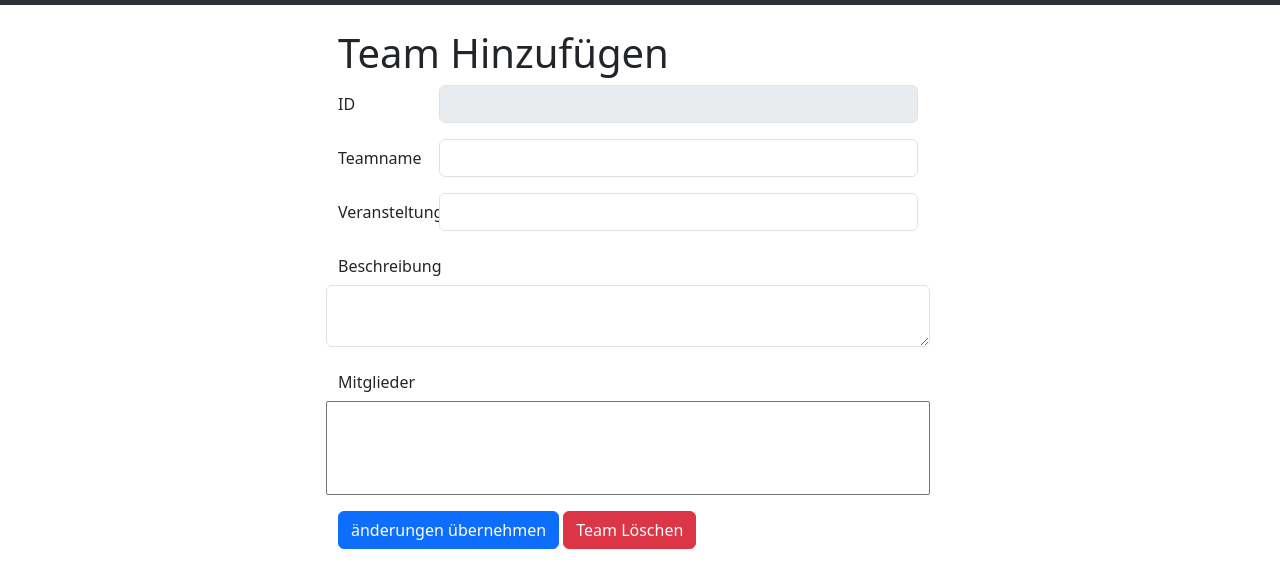
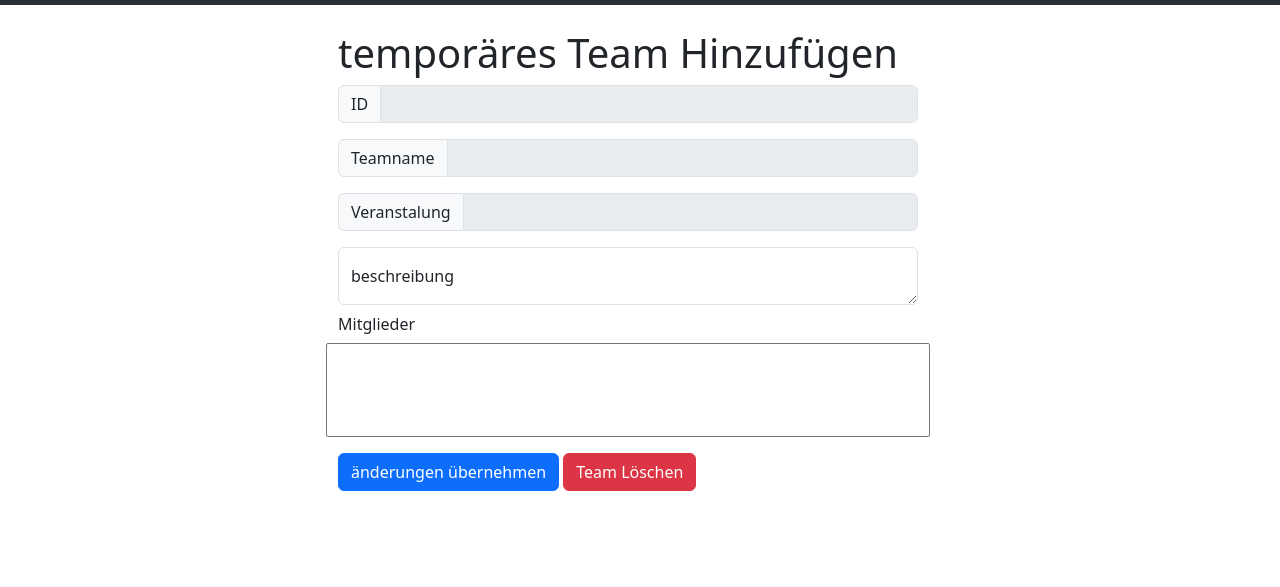
Before and after one commit to alessioC42/rrmanager, a website: page sites/tempteams/overview/index.html in a window 1280 px wide. Shown: the part 53-640 px from the top of the page. Drawn offline with Linux system fonts and the light colour scheme; no server answers.

Commit message:
rewrote <textarea> styles
bootstrap cards in UI

```diff
--- a/sites/tempteams/overview/index.html
+++ b/sites/tempteams/overview/index.html
@@ -5,7 +5,8 @@
 <head>
     <title>rrmanager</title>
     <meta name="viewport" content="width=device-width, initial-scale=1">
-    <link href="/sites/bootstrapV530alpha1.css" rel="stylesheet" integrity="sha384-GLhlTQ8iRABdZLl6O3oVMWSktQOp6b7In1Zl3/Jr59b6EGGoI1aFkw7cmDA6j6gD" crossorigin="anonymous">
+    <link href="/sites/bootstrapV530alpha1.css" rel="stylesheet"
+        integrity="sha384-GLhlTQ8iRABdZLl6O3oVMWSktQOp6b7In1Zl3/Jr59b6EGGoI1aFkw7cmDA6j6gD" crossorigin="anonymous">
     <link href="/sites/tom-select.css" rel="stylesheet">
 </head>
 
@@ -58,32 +59,33 @@
         <div class="col-md-6">
             <div class="container-fluid">
                 <br>
-                <h1>Team Hinzufügen</h1>
+                <h1>temporäres Team Hinzufügen</h1>
                 <div class="mb-3 row">
-                    <label for="id" class="col-sm-2 col-form-label">ID</label>
-                    <div class="col-sm-10">
+                    <div class="input-group">
+                        <label class="input-group-text">ID</label>
                         <input id="id" class="form-control" disabled>
                     </div>
                 </div>
                 <div class="mb-3 row">
-                    <label for="teamname" class="col-sm-2 col-form-label">Teamname</label>
-                    <div class="col-sm-10">
-                        <input id="teamname" class="form-control">
+                    <div class="input-group">
+                        <label class="input-group-text">Teamname</label>
+                        <input id="teamname" class="form-control" disabled>
                     </div>
                 </div>
                 <div class="mb-3 row">
-                    <label for="event" class="col-sm-2 col-form-label">Veransteltung</label>
-                    <div class="col-sm-10">
-                        <input id="event" list="datalist_members" class="form-control members_input">
+                    <div class="input-group">
+                        <label class="input-group-text">Veranstalung</label>
+                        <input id="event" class="form-control" disabled>
                     </div>
                 </div>
-                <div class="mb-3 row">
-                    <label for="description" class="col-sm-2 col-form-label">Beschreibung</label>
-                    <textarea class="form-control" id="description"></textarea>
+                <div class="form-floating">
+                    <textarea class="form-control" placeholder="Leave a comment here" id="description"></textarea>
+                    <label for="floatingTextarea">beschreibung</label>
                 </div>
                 <div class="mb-3 row">
                     <label for="members" class="col-sm-2 col-form-label">Mitglieder</label>
-                    <select id="members" multiple placeholder="Mitglieder Auswählen ..." autocomplete="off" name="state[]"></select>
+                    <select id="members" multiple placeholder="Mitglieder Auswählen ..." autocomplete="off"
+                        name="state[]"></select>
                 </div>
                 <button id="submit" class="btn btn-primary">änderungen übernehmen</button>
                 <button id="delete_button" class="btn btn-danger">Team Löschen</button>
@@ -96,6 +98,9 @@
 
     <script src="/sites/tom-select.complete.min.js"></script>
     <script src="/sites/tempteams/overview/script.js"></script>
-    <script src="/sites/bootstrapV530alpha1.js" integrity="sha384-w76AqPfDkMBDXo30jS1Sgez6pr3x5MlQ1ZAGC+nuZB+EYdgRZgiwxhTBTkF7CXvN" crossorigin="anonymous"></script>
+    <script src="/sites/bootstrapV530alpha1.js"
+        integrity="sha384-w76AqPfDkMBDXo30jS1Sgez6pr3x5MlQ1ZAGC+nuZB+EYdgRZgiwxhTBTkF7CXvN"
+        crossorigin="anonymous"></script>
 </body>
+
 </html>
```
Also changed, not shown: sites/familys/modify/index.html (+5 -4 lines), sites/familys/new/index.html (+5 -4 lines), sites/people/addmember/index.html (+5 -4 lines), sites/people/singleuser/index.html (+10 -6 lines), sites/teams/create/index.html (+4 -3 lines), sites/teams/overview/index.html (+4 -3 lines), sites/tempteams/create/index.html (+16 -11 lines).
